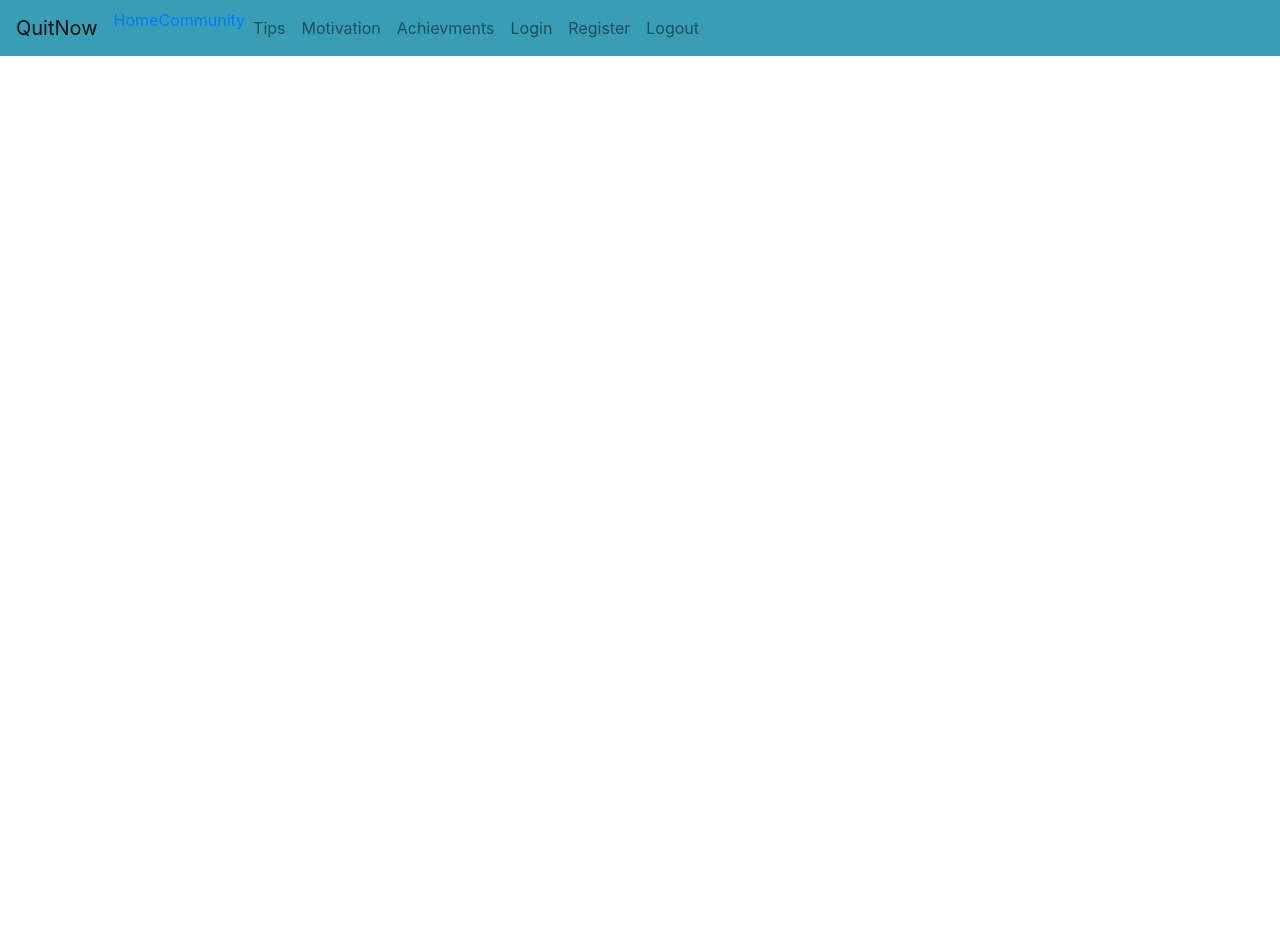
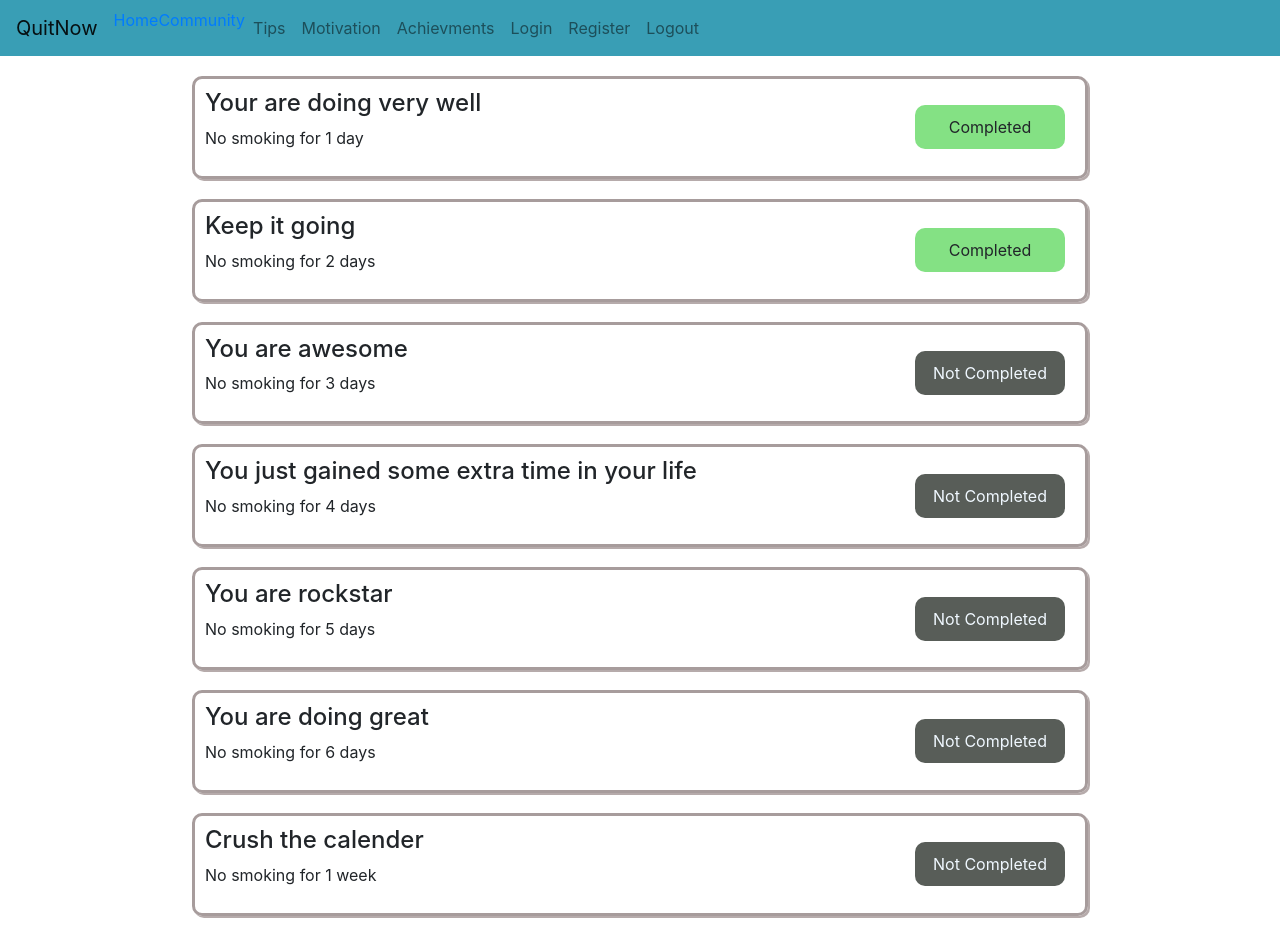
Before and after one commit to gurparshad/quit-smoking-frontend, a React (Create React App) app: page /achievements in a window 1280 px wide. Before the commit the page ends 800 px from the top, so only its background shows below. Built offline with nearby package versions, Linux system fonts and the light colour scheme.

Commit message:
achievements added

```diff
--- a/src/App.js
+++ b/src/App.js
@@ -12,6 +12,7 @@ import Dashboard from "./components/Dashboard/Dashboard";
 import Community from "./components/Community/Community";
 import Tips from "./components/Tips/Tips";
 import Motivation from "./components/Motivation/Motivation";
+import Achievements from "./components/Achievements/Achievements";
 
 export const authentication = {
   isLoggedIn: false,
@@ -68,6 +69,9 @@ function App() {
           <Route path="/motivation">
             <Motivation />
           </Route>
+          <Route path="/achievements">
+            <Achievements />
+          </Route>
           {/* <SecuredRoute path="/dashboard" component={Dashboard}></SecuredRoute> */}
           {/* <SecuredRoute path="/community" component={Community}></SecuredRoute> */}
         </Switch>
--- a/src/components/Achievements/Achievements.css
+++ b/src/components/Achievements/Achievements.css
@@ -0,0 +1,32 @@
+.achievements__achievement {
+  border: 3px solid rgb(167, 156, 156);
+  border-radius: 10px;
+  margin: 20px;
+  max-width: 70%;
+  margin-left: auto;
+  margin-right: auto;
+  padding: 10px;
+  box-shadow: 2px 2px #b6abab;
+  display: flex;
+  justify-content: space-between;
+  align-items: center;
+}
+
+.achievements__statusComplete {
+  background-color: rgb(132, 225, 132);
+  margin: 10px;
+  padding: 10px;
+  width: 150px;
+  border-radius: 10px;
+  text-align: center;
+}
+
+.achievements__statusIncomplete {
+  background-color: rgb(88, 93, 88);
+  margin: 10px;
+  padding: 10px;
+  width: 150px;
+  border-radius: 10px;
+  text-align: center;
+  color: aliceblue;
+}
--- a/src/components/Achievements/Achievements.js
+++ b/src/components/Achievements/Achievements.js
@@ -1,7 +1,53 @@
-import React from "react";
+import React, { useEffect, useState } from "react";
+import moment from "moment";
+import achievements from "./achievements.json";
+import "./Achievements.css";
 
 const Achievements = () => {
-  return <div>This is achievements component</div>;
+  const [daysSmokeFree, setDaysSmokeFree] = useState();
+
+  const calculateSmokeFreeTime = () => {
+    const startDate = new Date("2021-03-16 18:40:47");
+    const endDate = new Date();
+    console.log(startDate);
+    console.log(endDate);
+    const diff = endDate - startDate;
+    console.log(diff);
+    const diffDuration = moment.duration(diff);
+    console.log(diffDuration);
+    const days = diffDuration.days();
+    console.log(days);
+    setDaysSmokeFree(days);
+    const hours = diffDuration.hours();
+    console.log(hours);
+    const minutes = diffDuration.minutes();
+  };
+
+  useEffect(() => {
+    calculateSmokeFreeTime();
+  }, []);
+
+  return (
+    <div className="achievements">
+      {achievements.map((item) => (
+        <div className="achievements__achievement">
+          <div>
+            <h4>{item.title}</h4>
+            <p>{item.description}</p>
+          </div>
+          <div>
+            {daysSmokeFree >= item.time ? (
+              <div className="achievements__statusComplete">Completed</div>
+            ) : (
+              <div className="achievements__statusIncomplete">
+                Not Completed
+              </div>
+            )}
+          </div>
+        </div>
+      ))}
+    </div>
+  );
 };
 
 export default Achievements;
--- /dev/null
+++ b/src/components/Achievements/achievements.json
@@ -0,0 +1,44 @@
+[
+    {
+        "id":"2",
+        "title":"Your are doing very well",
+        "description": "No smoking for 1 day",
+        "time":1
+    },
+    {
+        "id":"3",
+        "title":"Keep it going",
+        "description": "No smoking for 2 days",
+        "time":2
+    },
+    {
+        "id":"4",
+        "title":"You are awesome",
+        "description": "No smoking for 3 days",
+        "time":3
+    },
+    {
+        "id":"5",
+        "title":"You just gained some extra time in your life",
+        "description": "No smoking for 4 days",
+        "time":4
+    },
+    {
+        "id":"6",
+        "title":"You are rockstar",
+        "description": "No smoking for 5 days",
+        "time":5
+    },
+    {
+        "id":"7",
+        "title":"You are doing great",
+        "description": "No smoking for 6 days",
+        "time":6
+    },
+    {
+        "id":"8",
+        "title":"Crush the calender",
+        "description": "No smoking for 1 week",
+        "time":7
+    }
+]
--- a/src/components/Dashboard/Dashboard.js
+++ b/src/components/Dashboard/Dashboard.js
@@ -11,6 +11,7 @@ const Dashboard = () => {
     const diff = endDate - startDate;
     console.log(diff);
     const diffDuration = moment.duration(diff);
+    console.log(diffDuration);
     const days = diffDuration.days();
     console.log(days);
     const hours = diffDuration.hours();
```
